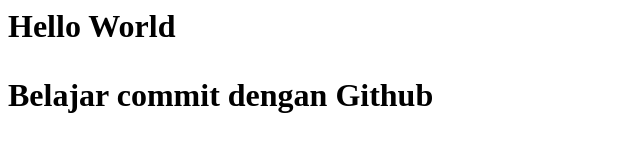
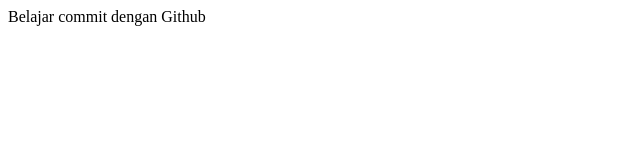
Before and after one commit to eliaitlay/sacode-day-10-project01, a plain HTML site: page index.html in a window 1280 px wide. Shown: the whole page, without its empty margins (0-640 px from the left). Drawn offline with Linux system fonts and the light colour scheme.

Commit message:
Menghapus tag h1

```diff
--- a/index.html
+++ b/index.html
@@ -3,7 +3,6 @@
     <title>Hello World</title>
   </head>
   <body>
-    <h1>Hello World<h1/>
      <p> Belajar commit dengan Github <p/>
   </body>
 </html>
```
